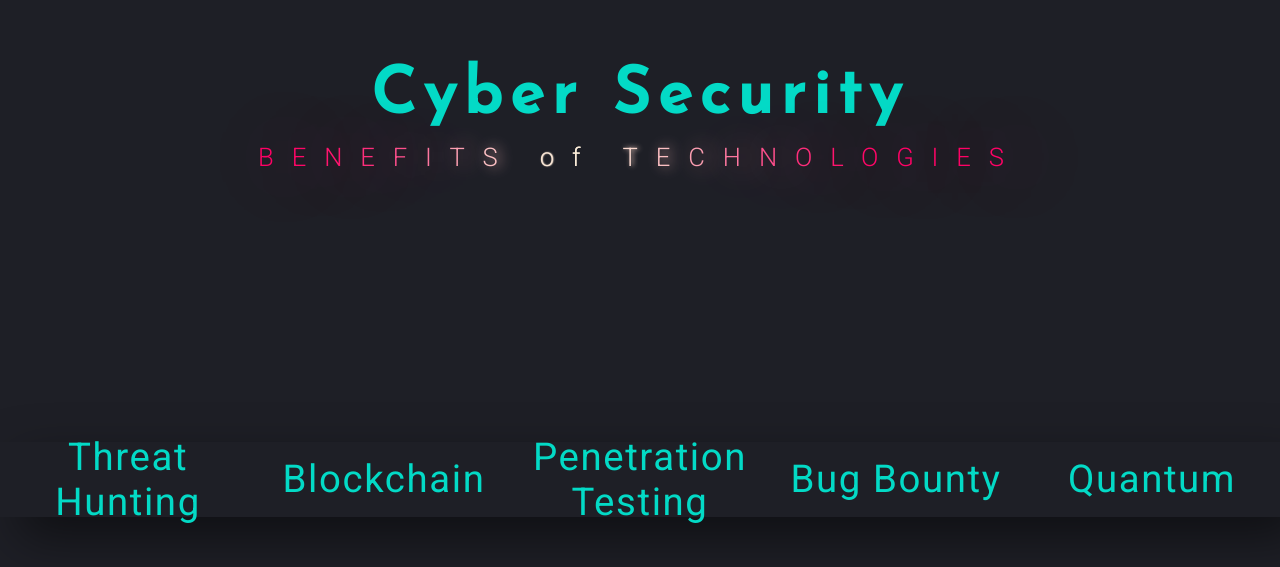
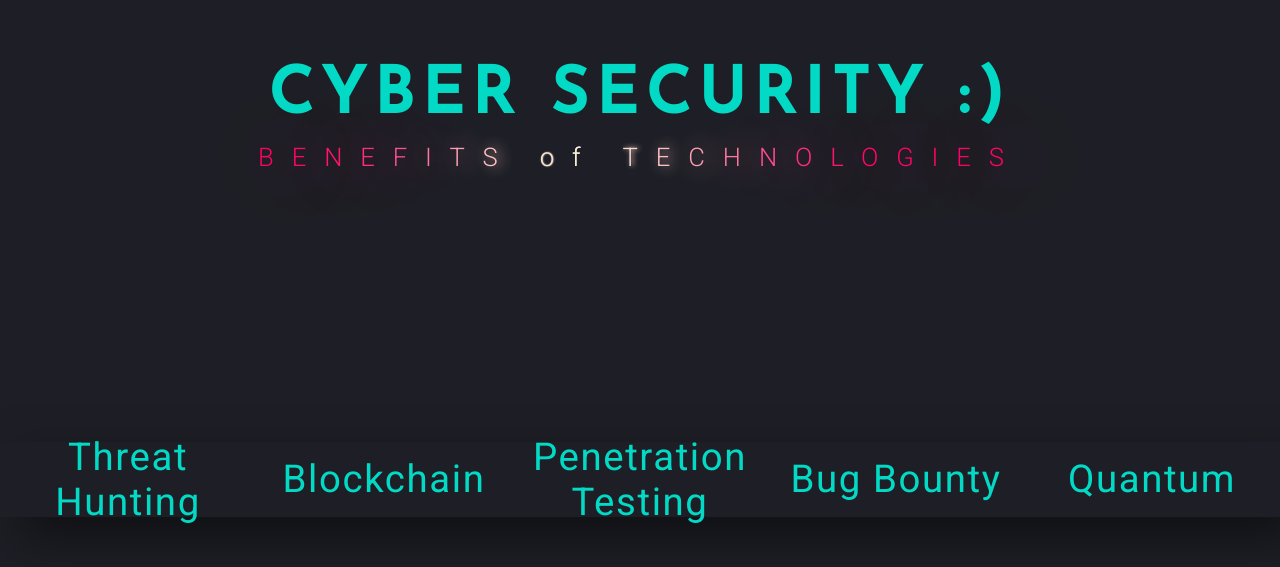
Before and after one commit to threathunter369/cybersecurity, a plain HTML site: page index.html in a window 1280 px wide. Shown: the part 283-850 px from the top of the page. Drawn offline with nearby package versions, Linux system fonts and the light colour scheme; a script that the page names is missing.

Commit message:
Update index.html

```diff
--- a/index.html
+++ b/index.html
@@ -22,7 +22,7 @@
 <body>
 <!-- partial:index.partial.html -->
 <sectio class="nav">
-  <h1>Cyber Security</h1>
+  <h1>CYBER SECURITY :)</h1>
   <h3 class="span loader"><span class="m">B</span><span class="m">E</span><span class="m">N</span><span class="m">E</span><span class="m">F</span><span class="m">I</span><span class="m">T</span><span class="m">S</span><span class="m">&nbsp;</span><span class="m">o</span><span class="m">f</span><span class="m">&nbsp;</span><span class="m">T</span><span class="m">E</span><span class="m">C</span><span class="m">H</span><span class="m">N</span><span class="m">O</span><span class="m">L</span><span class="m">O</span><span class="m">G</span><span class="m">I</span><span class="m">E</span><span class="m">S</span></h3>
   <div class="nav-container"><a class="nav-tab" href="#tab-svelte">Threat Hunting</a><a class="nav-tab" href="#tab-esbuild">Blockchain</a><a class="nav-tab" href="#tab-next">Penetration Testing</a><a class="nav-tab" href="#tab-typescript">Bug Bounty</a><a class="nav-tab" href="#tab-vite">Quantum</a><span class="nav-tab-slider"></span></div>
 </sectio>
```
